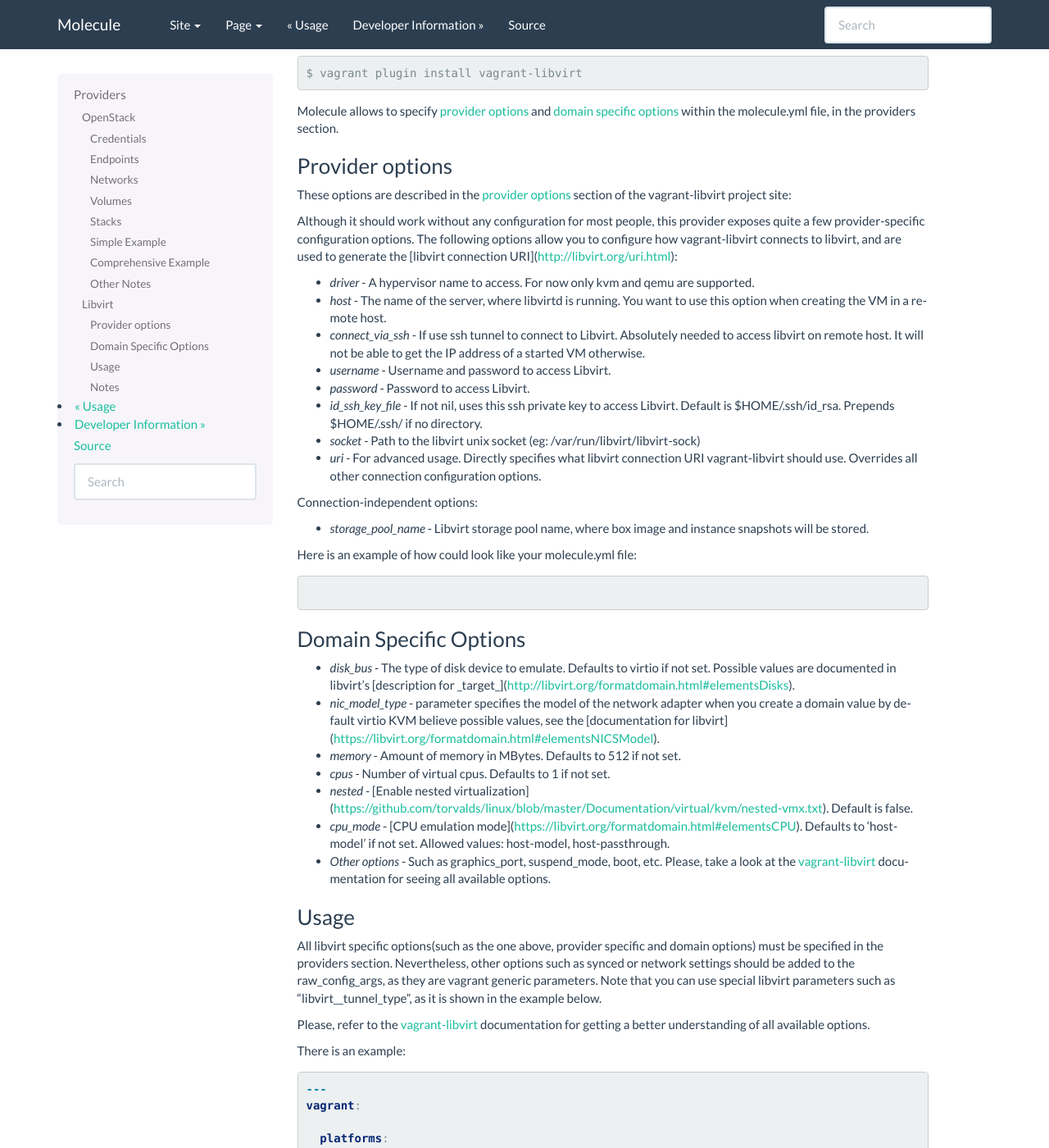
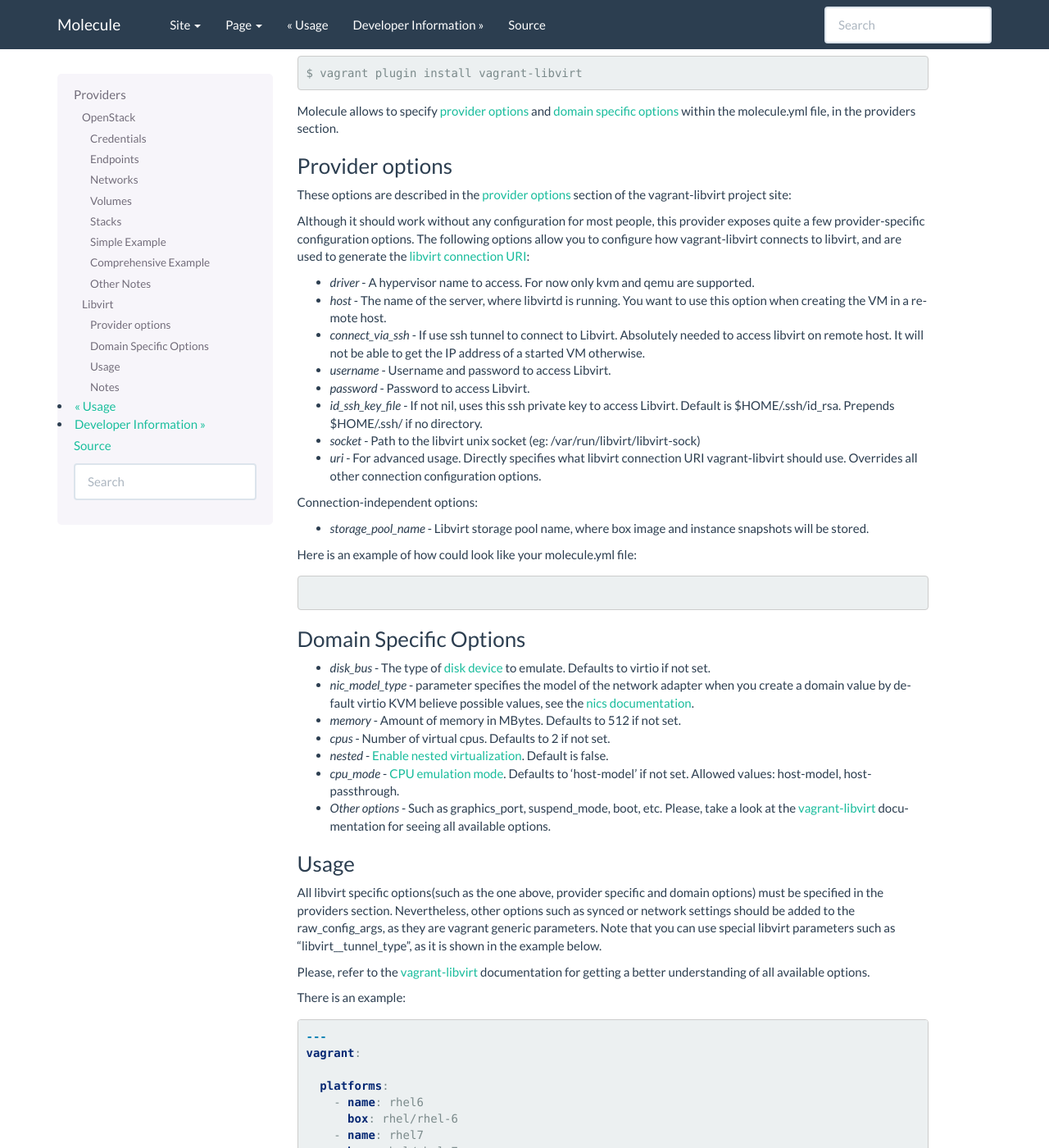
Before and after one commit to ansible/molecule, a Sphinx documentation site: the page built from docs/source/providers.rst, in a window 1280 px wide and 1400 px high, scrolled down 3744 px. Shown: the whole window at 82% size. Built offline with Sphinx 7.4.7, drawn with Linux system fonts in a browser that asks for light colours; the version number could not be read and is left out.

Commit message:
Improved documentation(libvirt)

```diff
--- a/docs/source/providers.rst
+++ b/docs/source/providers.rst
@@ -203,7 +203,7 @@
 ^^^^^^^^^^^^^^^^
 These options are described in the `provider options`_ section of the vagrant-libvirt project site:
 
-Although it should work without any configuration for most people, this provider exposes quite a few provider-specific configuration options. The following options allow you to configure how vagrant-libvirt connects to libvirt, and are used to generate the [libvirt connection URI](http://libvirt.org/uri.html):
+Although it should work without any configuration for most people, this provider exposes quite a few provider-specific configuration options. The following options allow you to configure how vagrant-libvirt connects to libvirt, and are used to generate the `libvirt connection URI`_:
 
 * `driver` - A hypervisor name to access. For now only kvm and qemu are supported.
 * `host` - The name of the server, where libvirtd is running. You want to use this option when creating the VM in a remote host.
@@ -227,13 +228,18 @@
 Domain Specific Options
 ^^^^^^^^^^^^^^^^^^^^^^^
 
-* `disk_bus` - The type of disk device to emulate. Defaults to virtio if not set. Possible values are documented in libvirt's [description for _target_](http://libvirt.org/formatdomain.html#elementsDisks).
-* `nic_model_type` - parameter specifies the model of the network adapter when you create a domain value by default virtio KVM believe possible values, see the [documentation for libvirt](https://libvirt.org/formatdomain.html#elementsNICSModel).
+* `disk_bus` - The type of `disk device`_ to emulate. Defaults to virtio if not set.
+* `nic_model_type` - parameter specifies the model of the network adapter when you create a domain value by default virtio KVM believe possible values, see the `nics documentation`_.
 * `memory` - Amount of memory in MBytes. Defaults to 512 if not set.
-* `cpus` - Number of virtual cpus. Defaults to 1 if not set.
-* `nested` - [Enable nested virtualization](https://github.com/torvalds/linux/blob/master/Documentation/virtual/kvm/nested-vmx.txt). Default is false.
-* `cpu_mode` - [CPU emulation mode](https://libvirt.org/formatdomain.html#elementsCPU). Defaults to 'host-model' if not set. Allowed values: host-model, host-passthrough.
+* `cpus` - Number of virtual cpus. Defaults to 2 if not set.
+* `nested` - `Enable nested virtualization`_. Default is false.
+* `cpu_mode` - `CPU emulation mode`_. Defaults to 'host-model' if not set. Allowed values: host-model, host-passthrough.
 * `Other options` - Such as graphics_port, suspend_mode, boot, etc. Please, take a look at the `vagrant-libvirt`_ documentation for seeing all available options.
+
+.. _`disk device`: http://libvirt.org/formatdomain.html#elementsDisks
+.. _`nics documentation`: https://libvirt.org/formatdomain.html#elementsNICSModel
+.. _`Enable nested virtualization`: https://github.com/torvalds/linux/blob/master/Documentation/virtual/kvm/nested-vmx.txt
+.. _`CPU emulation mode`: https://libvirt.org/formatdomain.html#elementsCPU
 
 Usage
 ^^^^^
```
Also changed, not shown: other parts of docs/source/providers.rst (+1 -0 lines).
